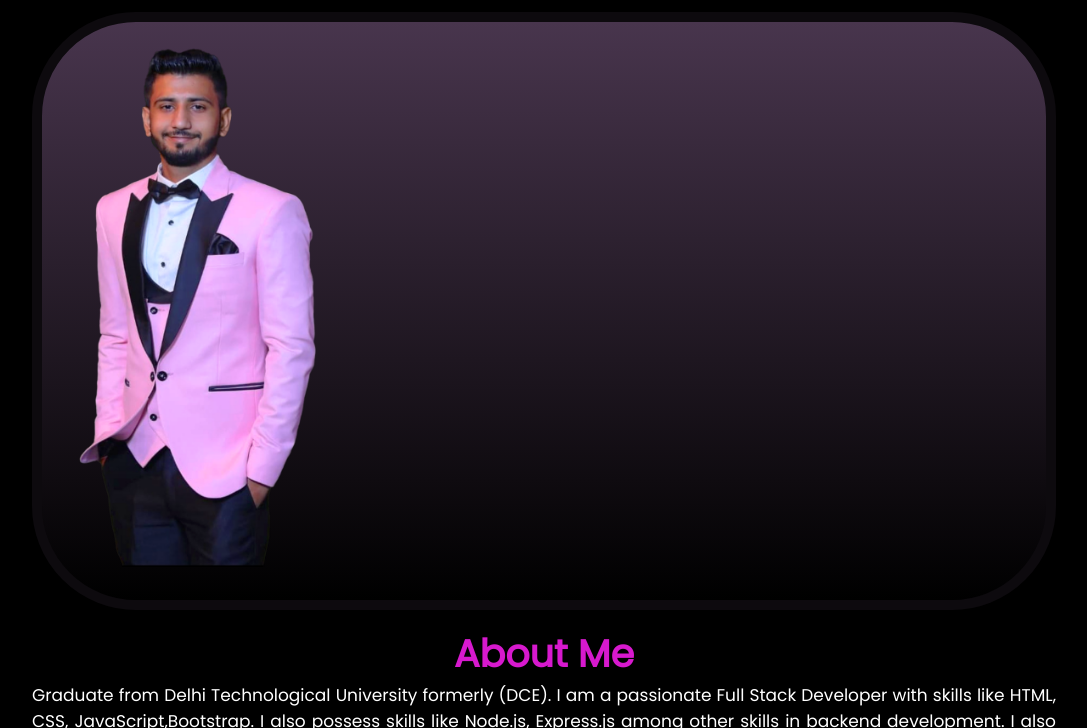
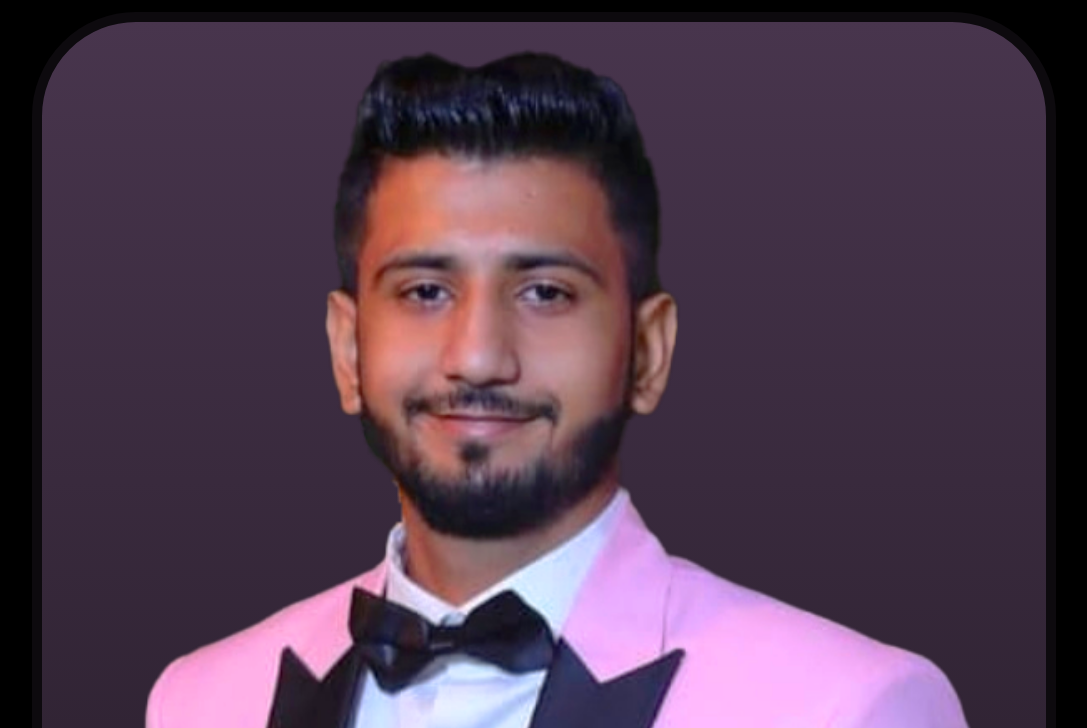
Before and after one commit to TheEmPeror1812/PortFolio, a plain HTML site: page index.html in a window 1280 px wide. Shown: the part 572-1300 px from the top of the page, without its empty margins (96-1183 px from the left). Drawn offline with Linux system fonts and the light colour scheme.

Commit message:
Image Correction Commit

```diff
--- a/CSS/style.css
+++ b/CSS/style.css
@@ -621,6 +621,12 @@ body{
     .mess-form{
         align-items: center;
     }
+
+    .profile-img img {
+        height: 80%;
+        width: 100%;
+        transition: 0.5s;
+    }
 }
 
 
```
